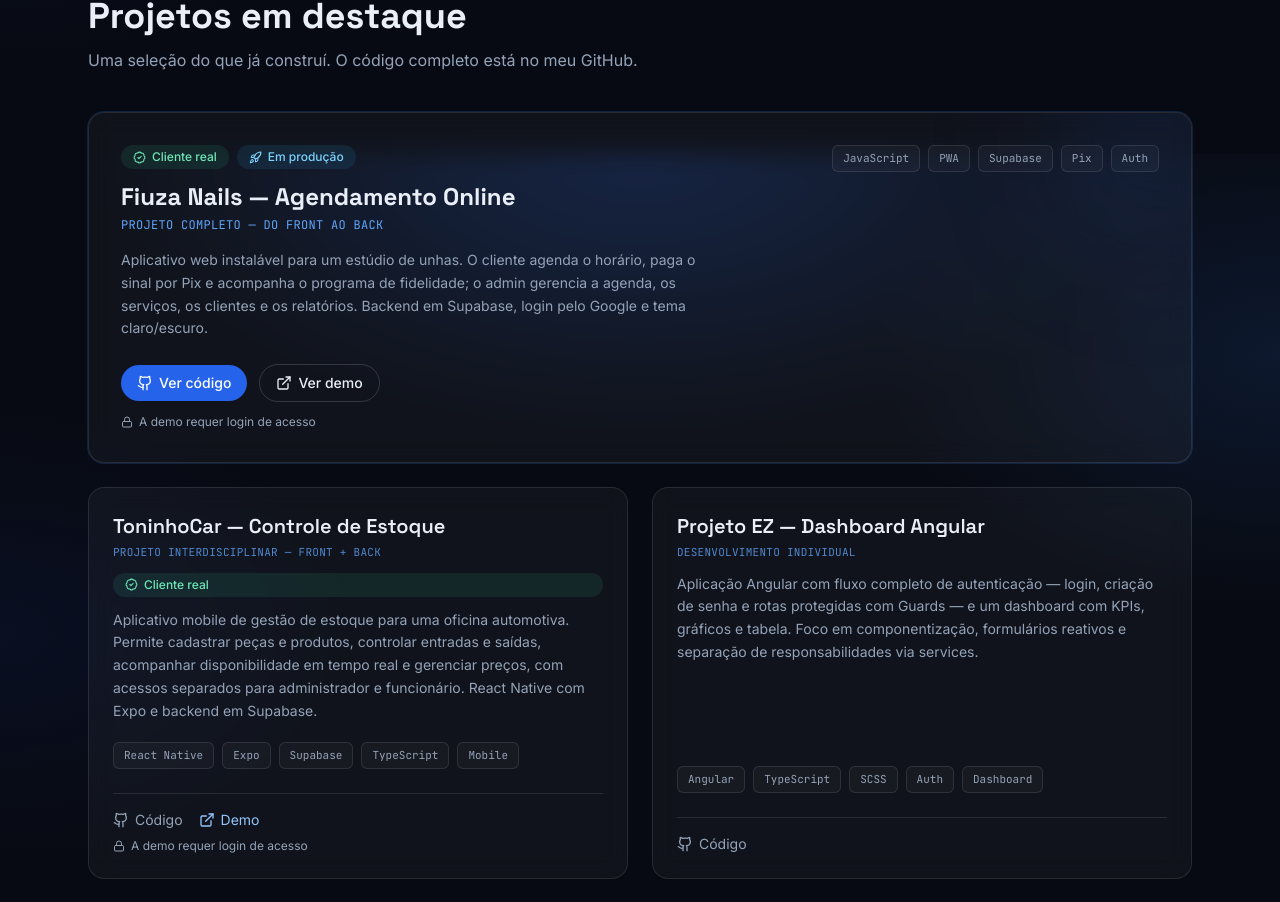
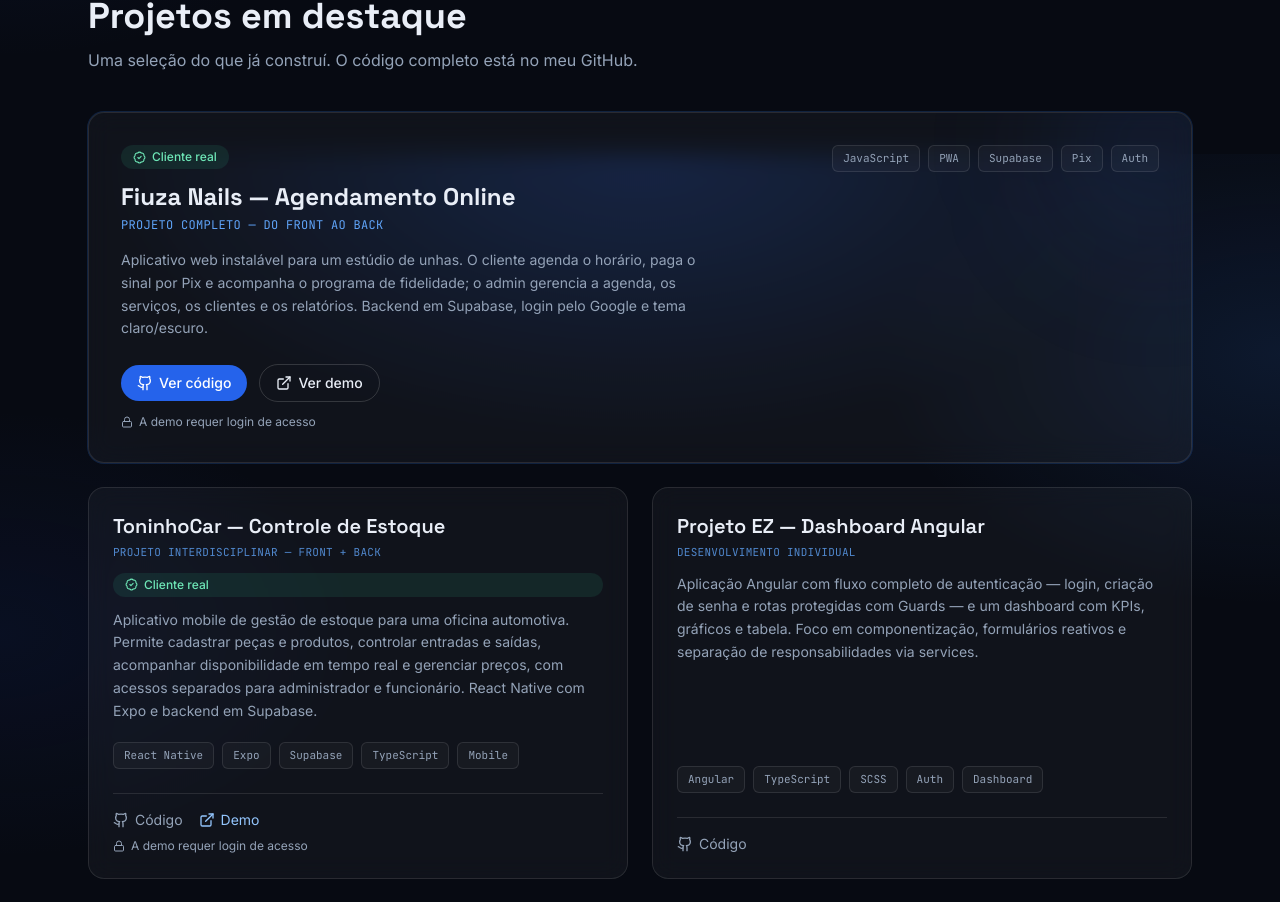
Before and after one commit to markin-98/MV-Tech-Studio, a Next.js app: page / in a window 1280 px wide. Shown: the part 2246-3148 px from the top of the page. Built offline with nearby package versions, Linux system fonts and the light colour scheme.

Commit message:
refactor: remove selo "Em produção" dos projetos
App já finalizado — selo não faz mais sentido.

Co-Authored-By: Claude Opus 4.8 <noreply@anthropic.com>

```diff
--- a/components/Projects.tsx
+++ b/components/Projects.tsx
@@ -1,4 +1,4 @@
-import { Github, ExternalLink, Award, BadgeCheck, Rocket, Lock } from "lucide-react";
+import { Github, ExternalLink, Award, BadgeCheck, Lock } from "lucide-react";
 import Reveal from "./Reveal";
 import { projects } from "@/lib/data";
 
@@ -27,11 +27,6 @@ export default function Projects() {
                 {featured.realClient && (
                   <span className="inline-flex items-center gap-1.5 rounded-full bg-emerald-400/10 px-3 py-1 text-xs font-medium text-emerald-600 dark:text-emerald-300">
                     <BadgeCheck size={13} /> Cliente real
-                  </span>
-                )}
-                {featured.inProduction && (
-                  <span className="inline-flex items-center gap-1.5 rounded-full bg-sky-400/10 px-3 py-1 text-xs font-medium text-sky-600 dark:text-sky-300">
-                    <Rocket size={13} /> Em produção
                   </span>
                 )}
                 {featured.award && (
@@ -113,12 +108,6 @@ export default function Projects() {
                 </p>
               )}
 
-              {p.inProduction && (
-                <p className="mt-3 inline-flex items-center gap-1.5 rounded-full bg-sky-400/10 px-3 py-1 text-xs font-medium text-sky-600 dark:text-sky-300">
-                  <Rocket size={13} /> Em produção
-                </p>
-              )}
-
               {p.award && (
                 <p className="mt-3 inline-flex items-center gap-1.5 rounded-full bg-amber-400/10 px-3 py-1 text-xs font-medium text-amber-500 dark:text-amber-300">
                   <Award size={13} /> {p.award}
--- a/lib/data.ts
+++ b/lib/data.ts
@@ -68,7 +68,6 @@ export type Project = {
   award?: string;
   role?: string;
   realClient?: boolean;
-  inProduction?: boolean;
   demoRequiresAuth?: boolean;
 };
 
@@ -82,7 +81,6 @@ export const projects: Project[] = [
     demo: "https://fiuzanails.netlify.app",
     highlight: true,
     realClient: true,
-    inProduction: true,
     demoRequiresAuth: true,
     role: "Projeto completo — do front ao back",
   },
```
